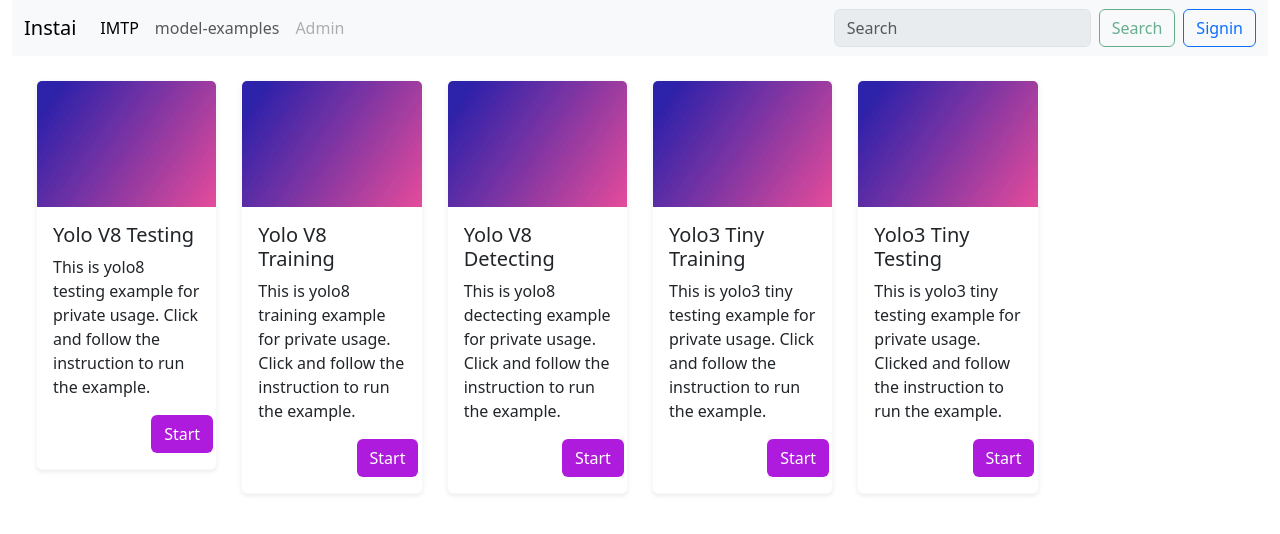
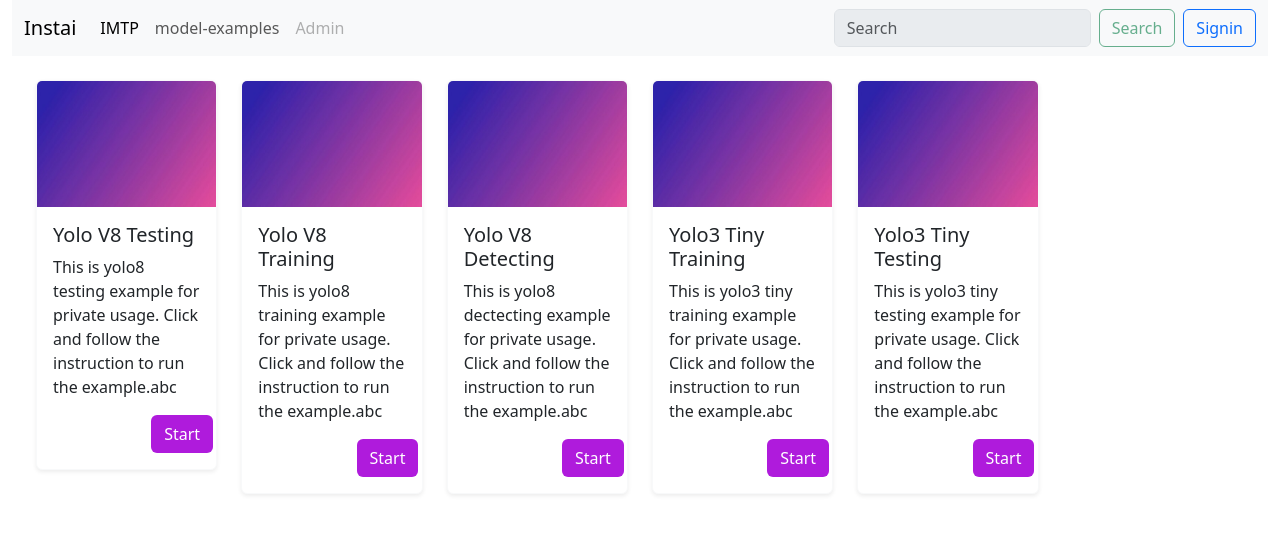
Before and after one commit to Derekwan1081546/angular_fe, an Angular app: page /model-examples in a window 1280 px wide. Shown: the top 534 px of the page. Built offline with nearby package versions, Linux system fonts and the light colour scheme.

Commit message:
[fev2][dev] Add route to model-example-form
Add route.

Bug: None
Test: None

```diff
--- a/src/app/app.routes.ts
+++ b/src/app/app.routes.ts
@@ -1,6 +1,7 @@
 import { Routes } from '@angular/router';
 import { ModelExamplePageComponent } from './model-example-page/model-example-page.component';
 import { authGuard } from './auth/auth.guard';
+import { ModelExampleFormComponent } from './model-example-form/model-example-form.component';
 
 export const routes: Routes = [
   {
@@ -8,4 +9,9 @@
     component: ModelExamplePageComponent,
     canActivate: [authGuard],
   },
+  {
+    path: 'model-examples/:model',
+    component: ModelExampleFormComponent,
+    canActivate: [authGuard],
+  },
 ];
--- a/src/app/model-example-page/model-example-page.component.html
+++ b/src/app/model-example-page/model-example-page.component.html
@@ -1,26 +1,6 @@
 <div class="container-fluid">
   <div class="row row-cols-1 row-cols-sm-2 row-cols-md-4 row-cols-lg-6 g-4">
-    <div class="col">
-      <div class="card border-light shadow-sm">
-        <img
-          src="/assets/luke-chesser-eICUFSeirc0-unsplash.jpg"
-          class="card-img-top hover-overlay"
-          alt="..."
-        />
-        <div class="card-body">
-          <h5 class="card-title">Yolo V8 Testing</h5>
-          <p class="card-text">
-            This is yolo8 testing example for private usage. Click and follow
-            the instruction to run the example.
-          </p>
-          <div class="d-grid gap-2 col-4 ms-auto">
-            <a class="btn custom-btn" routerLink="/">Start</a>
-          </div>
-        </div>
-      </div>
-    </div>
-
-    <div class="col">
+    <div class="col" *ngFor="let example of examples">
       <div class="card border-light shadow-sm">
         <img
           src="/assets/luke-chesser-eICUFSeirc0-unsplash.jpg"
@@ -28,73 +8,12 @@
           alt="..."
         />
         <div class="card-body">
-          <h5 class="card-title">Yolo V8 Training</h5>
+          <h5 class="card-title">{{ example.title }}</h5>
           <p class="card-text">
-            This is yolo8 training example for private usage. Click and follow
-            the instruction to run the example.
+            {{ example.description }}
           </p>
           <div class="d-grid gap-2 col-4 ms-auto">
-            <a class="btn custom-btn" routerLink="/">Start</a>
-          </div>
-        </div>
-      </div>
-    </div>
-
-    <div class="col">
-      <div class="card border-light shadow-sm">
-        <img
-          src="/assets/luke-chesser-eICUFSeirc0-unsplash.jpg"
-          class="card-img-top"
-          alt="..."
-        />
-        <div class="card-body">
-          <h5 class="card-title">Yolo V8 Detecting</h5>
-          <p class="card-text">
-            This is yolo8 dectecting example for private usage. Click and follow
-            the instruction to run the example.
-          </p>
-          <div class="d-grid gap-2 col-4 ms-auto">
-            <a class="btn custom-btn" routerLink="/">Start</a>
-          </div>
-        </div>
-      </div>
-    </div>
-
-    <div class="col">
-      <div class="card border-light shadow-sm">
-        <img
-          src="/assets/luke-chesser-eICUFSeirc0-unsplash.jpg"
-          class="card-img-top"
-          alt="..."
-        />
-        <div class="card-body">
-          <h5 class="card-title">Yolo3 Tiny Training</h5>
-          <p class="card-text">
-            This is yolo3 tiny testing example for private usage. Click and
-            follow the instruction to run the example.
-          </p>
-          <div class="d-grid gap-2 col-4 ms-auto">
-            <a class="btn custom-btn" routerLink="/">Start</a>
-          </div>
-        </div>
-      </div>
-    </div>
-
-    <div class="col">
-      <div class="card border-light shadow-sm">
-        <img
-          src="/assets/luke-chesser-eICUFSeirc0-unsplash.jpg"
-          class="card-img-top"
-          alt="..."
-        />
-        <div class="card-body">
-          <h5 class="card-title">Yolo3 Tiny Testing</h5>
-          <p class="card-text">
-            This is yolo3 tiny testing example for private usage. Clicked and
-            follow the instruction to run the example.
-          </p>
-          <div class="d-grid gap-2 col-4 ms-auto">
-            <a class="btn custom-btn" routerLink="/">Start</a>
+            <a class="btn custom-btn" [routerLink]="['/model-examples', example.model]">Start</a>
           </div>
         </div>
       </div>
--- a/src/app/model-example-page/model-example-page.component.ts
+++ b/src/app/model-example-page/model-example-page.component.ts
@@ -1,12 +1,61 @@
 import { Component } from '@angular/core';
-import { NgOptimizedImage } from '@angular/common';
+import { CommonModule, NgOptimizedImage } from '@angular/common';
 import { RouterModule } from '@angular/router';
+
+class Example {
+  title: string = '';
+  description: string = '';
+  model: string = '';
+}
 
 @Component({
   selector: 'app-model-example-page',
   standalone: true,
-  imports: [NgOptimizedImage, RouterModule],
+  imports: [CommonModule, NgOptimizedImage, RouterModule],
   templateUrl: './model-example-page.component.html',
   styleUrl: './model-example-page.component.scss',
 })
-export class ModelExamplePageComponent {}
+export class ModelExamplePageComponent {
+  examples: Example[] = [
+    {
+      title: 'Yolo V8 Testing',
+      description:
+        'This is yolo8 testing example for private usage. ' +
+        'Click and follow the instruction to run the example.' +
+        'abc',
+      model: 'yolov8-testing',
+    },
+    {
+      title: 'Yolo V8 Training',
+      description:
+        'This is yolo8 training example for private usage. ' +
+        'Click and follow the instruction to run the example.' +
+        'abc',
+      model: 'yolov8-training',
+    },
+    {
+      title: 'Yolo V8 Detecting',
+      description:
+        'This is yolo8 dectecting example for private usage. ' +
+        'Click and follow the instruction to run the example.' +
+        'abc',
+      model: 'yolov8-detecting',
+    },
+    {
+      title: 'Yolo3 Tiny Training',
+      description:
+        'This is yolo3 tiny training example for private usage. ' +
+        'Click and follow the instruction to run the example.' +
+        'abc',
+      model: 'yolo3-tiny-training',
+    },
+    {
+      title: 'Yolo3 Tiny Testing',
+      description:
+        'This is yolo3 tiny testing example for private usage. ' +
+        'Click and follow the instruction to run the example.' +
+        'abc',
+      model: 'yolo3-tiny-testing',
+    },
+  ];
+}
```
